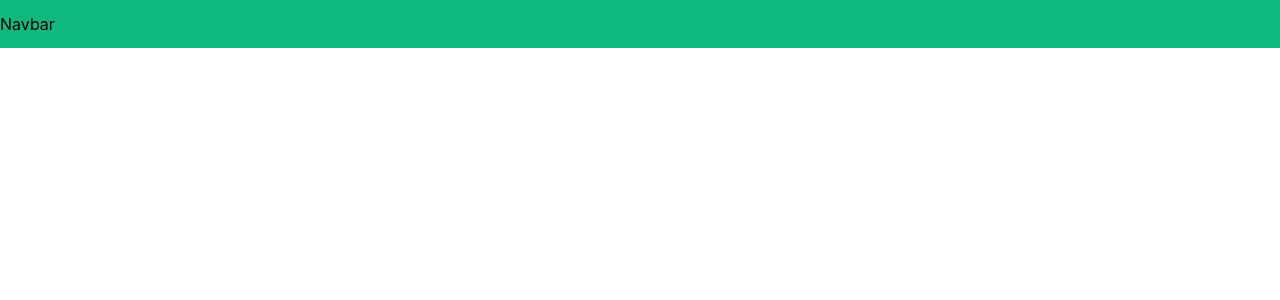
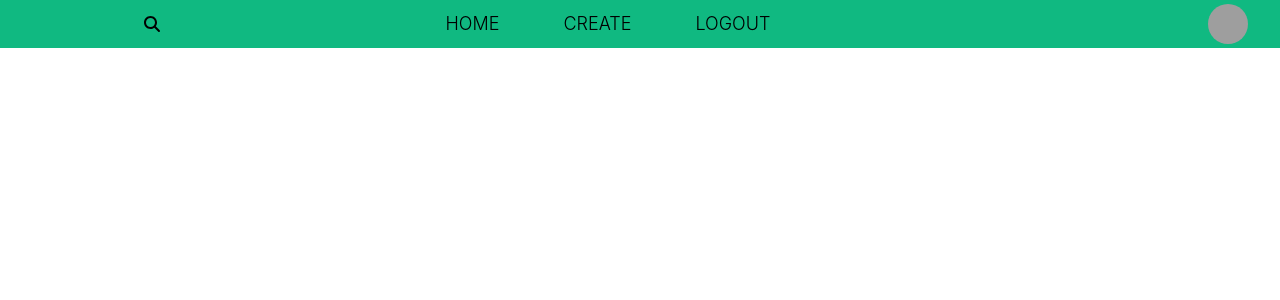
Before and after one commit to ReneCodes/Blogit, a React (Create React App) app in the folder client/: page / in a window 1280 px wide. Shown: the top 300 px of the page. Built offline with nearby package versions, Linux system fonts and the light colour scheme; grey boxes are pictures that could not be loaded.

Commit message:
feat navbar

```diff
--- a/client/package.json
+++ b/client/package.json
@@ -3,6 +3,11 @@
   "version": "0.1.0",
   "private": true,
   "dependencies": {
+    "@fortawesome/fontawesome-svg-core": "^6.4.0",
+    "@fortawesome/free-brands-svg-icons": "^6.4.0",
+    "@fortawesome/free-regular-svg-icons": "^6.4.0",
+    "@fortawesome/free-solid-svg-icons": "^6.4.0",
+    "@fortawesome/react-fontawesome": "^0.2.0",
     "@testing-library/jest-dom": "^5.16.5",
     "@testing-library/react": "^13.4.0",
     "@testing-library/user-event": "^13.5.0",
--- a/client/public/index.html
+++ b/client/public/index.html
@@ -11,6 +11,7 @@
       href="https://fonts.googleapis.com/css2?family=Lora:ital,wght@1,400;1,500;1,600;1,700&family=Open+Sans:wght@300;400;500;600;700&family=Raleway:wght@100;200;300;400;500;600;700&family=Space+Mono&display=swap"
       rel="stylesheet"
     />
+
     <style>
       * {
         margin: 0;
--- a/client/src/Components/Navbar.js
+++ b/client/src/Components/Navbar.js
@@ -1,7 +1,26 @@
 import React from 'react';
+import { FontAwesomeIcon } from '@fortawesome/react-fontawesome';
 
+import { faMagnifyingGlass } from '@fortawesome/free-solid-svg-icons';
+import gpic from '../images/gpic.jpg';
 const Navbar = () => {
-  return <div className="w-full h-12 bg-emerald-500 sticky top-0 flex items-center font-lora">Navbar</div>;
+  return (
+    <div className="w-full h-12 bg-emerald-500 sticky top-0 flex items-center font-lora">
+      <div style={{ flex: 3 }} className="flex items-center justify-center">
+        <FontAwesomeIcon className="cursor-pointer" icon={faMagnifyingGlass} />
+      </div>
+      <div style={{ flex: 6 }}>
+        <ul className="flex justify-center m-0 p-0 list-none">
+          <li className="cursor-pointer font-light text-lg mx-8">HOME</li>
+          <li className="cursor-pointer font-light text-lg mx-8">CREATE</li>
+          <li className="cursor-pointer font-light text-lg mx-8">LOGOUT</li>
+        </ul>
+      </div>
+      <div style={{ flex: 3 }} className="flex flex-col items-end mx-8">
+        <img src={gpic} className="w-10 h-10 rounded-full flex items-center justify-center" />
+      </div>
+    </div>
+  );
 };
 
 export default Navbar;
```
Also changed, not shown: 2 other files (tests, documents, lock files or other folders).
